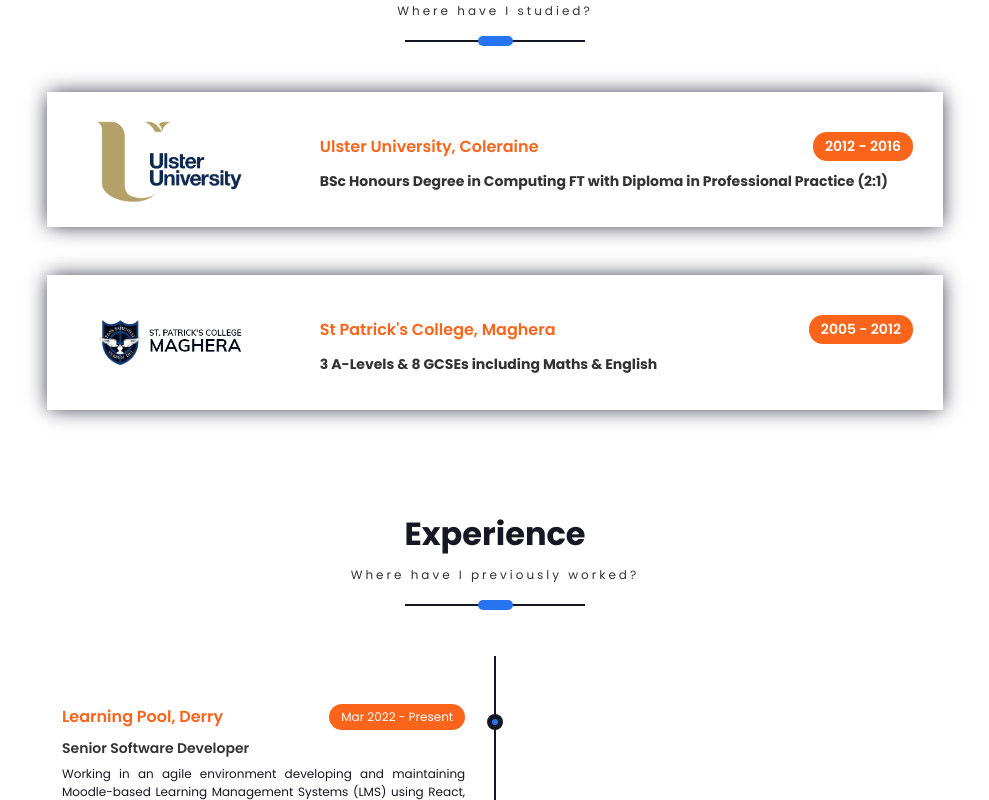
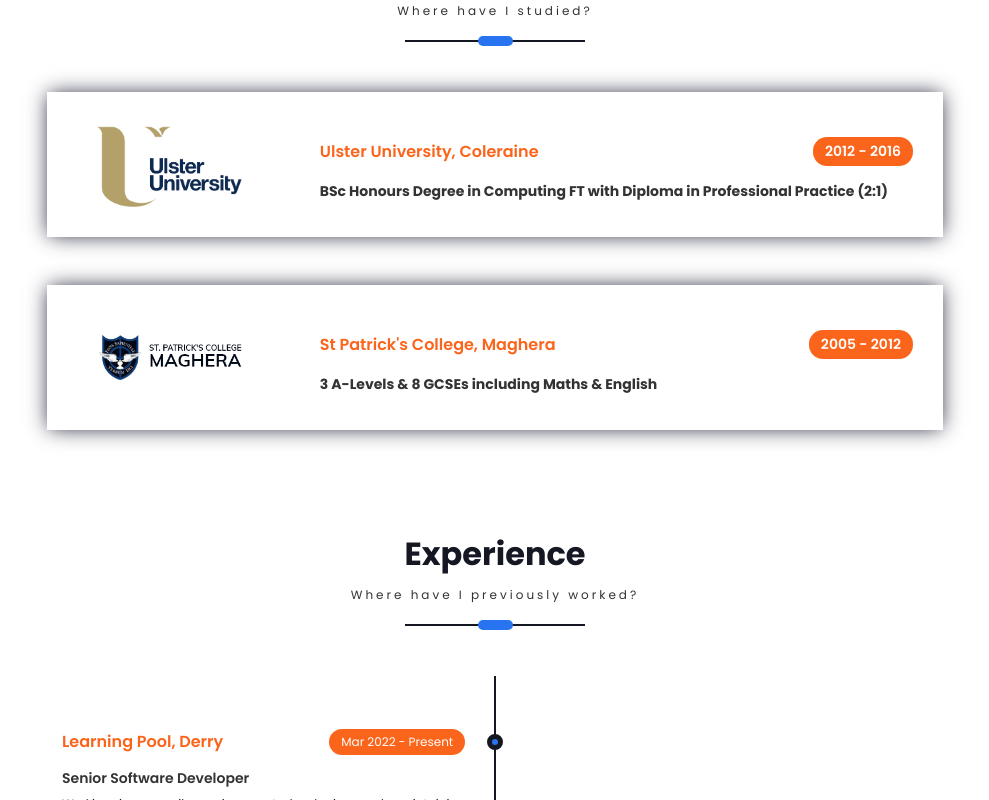
Before and after one commit to MichaelHenryNI/Professional-Portfolio, a React (Create React App) app: page / in a window 1280 px wide. Shown: the part 1660-2460 px from the top of the page, without its empty margins (145-1134 px from the left). Built offline with nearby package versions, Linux system fonts and the light colour scheme; a web font is replaced by a local one.

Commit message:
styling changes

```diff
--- a/src/PortfolioContainer/ContactMe/ContactMe.css
+++ b/src/PortfolioContainer/ContactMe/ContactMe.css
@@ -146,6 +146,8 @@ button .load img {
   padding-left: 15px;
   padding-right: 15px;
   margin-bottom: 1rem;
+  line-height: normal;
+  text-align: justify;
 }
 .social i {
   padding-left: 15px;
@@ -181,6 +183,12 @@ button .load img {
     font-size: 16px;
   }
 
+  .social h5 {
+    font-size: 12px;
+    line-height: normal;
+    text-align: justify;
+  }
+
   .social i {
     padding-left: 15px;
     padding-right: 15px;
--- a/src/PortfolioContainer/Education/Education.css
+++ b/src/PortfolioContainer/Education/Education.css
@@ -51,6 +51,8 @@
   font-size: 14px;
   border-radius: 14px;
   color: var(--white);
+  margin-bottom: 5px;
+  margin-top: 5px;
 }
 .education-description {
   color: var(--darkOrange);
--- a/src/PortfolioContainer/Experience/Experience.css
+++ b/src/PortfolioContainer/Experience/Experience.css
@@ -24,11 +24,15 @@
   font-size: 12px;
   border-radius: 14px;
   color: var(--white);
+  margin-bottom: 5px;
+  margin-top: 5px;
 }
 .experience-description {
   color: var(--darkOrange);
   font-size: 16px;
   font-family: "Poppins SemiBold";
+  padding-top: 5px;
+  padding-bottom: 5px;
 }
 
 /*EXPERIENCE TIMELINE */
--- a/src/PortfolioContainer/Home/Header/Header.js
+++ b/src/PortfolioContainer/Home/Header/Header.js
@@ -28,6 +28,7 @@ export default function Header() {
             key={Screen.screen_name}
             className={getHeaderOptionsClasses(i)}
             to={Screen.screen_name}
+            onClick={() => setShowHeaderOptions(false)}
           >
             <span>{Screen.screen_name}</span>
           </Link>
--- a/src/utilities/ScreenHeading/ScreenHeading.css
+++ b/src/utilities/ScreenHeading/ScreenHeading.css
@@ -15,6 +15,7 @@
   font-size: 32px;
   color: var(--navy);
   font-family: "Poppins Bold";
+  text-align: center;
 }
 .heading-seperator {
   display: flex;
```
